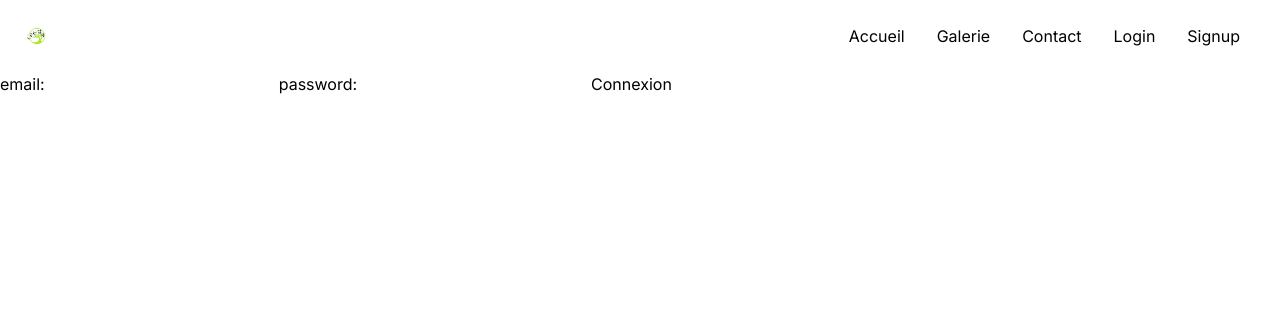
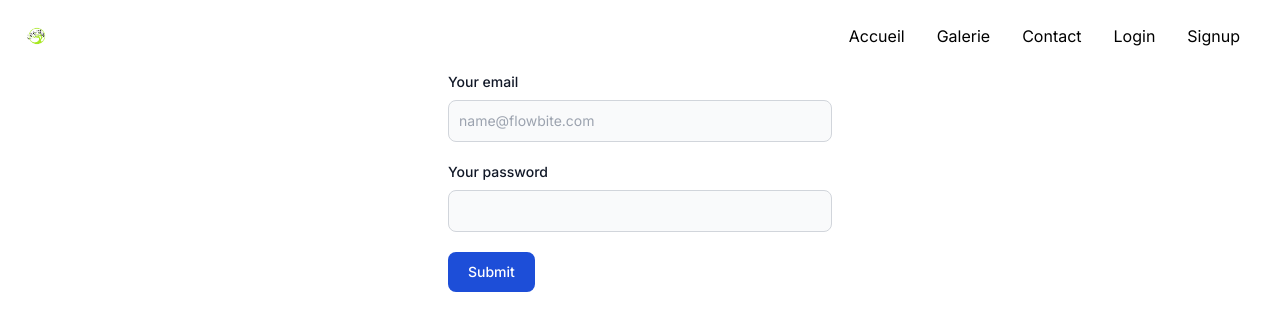
Before and after one commit to MatheoDev404/NextjsExpressApplication, a Next.js app in the folder client/: page /login in a window 1280 px wide. Shown: the top 330 px of the page. Built offline with nearby package versions, Linux system fonts and the light colour scheme.

Commit message:
mise en forme du formulaire
mise en forme css du formulaire d elogin

```diff
--- a/client/app/components/LoginForm/LoginForm.tsx
+++ b/client/app/components/LoginForm/LoginForm.tsx
@@ -3,12 +3,43 @@
 function LoginForm() {
   return (
     <div>
-      <form action="localhost:8080/api/auth/signup" method="post">
-        <label htmlFor="userEmail">email:</label>
-        <input type="text" id="userEmail" name="userEmail" />
-        <label htmlFor="password">password:</label>
-        <input type="password" id="password" name="password" />
-        <button type="submit">Connexion</button>
+      <form className="max-w-sm mx-auto">
+        <div className="mb-5">
+          <label
+            htmlFor="email"
+            className="block mb-2 text-sm font-medium text-gray-900 dark:text-white"
+          >
+            Your email
+          </label>
+          <input
+            type="email"
+            id="email"
+            className="bg-gray-50 border border-gray-300 text-gray-900 text-sm rounded-lg focus:ring-blue-500 focus:border-blue-500 block w-full p-2.5 dark:bg-gray-700 dark:border-gray-600 dark:placeholder-gray-400 dark:text-white dark:focus:ring-blue-500 dark:focus:border-blue-500"
+            placeholder="name@flowbite.com"
+            required
+          />
+        </div>
+        <div className="mb-5">
+          <label
+            htmlFor="password"
+            className="block mb-2 text-sm font-medium text-gray-900 dark:text-white"
+          >
+            Your password
+          </label>
+          <input
+            type="password"
+            id="password"
+            className="bg-gray-50 border border-gray-300 text-gray-900 text-sm rounded-lg focus:ring-blue-500 focus:border-blue-500 block w-full p-2.5 dark:bg-gray-700 dark:border-gray-600 dark:placeholder-gray-400 dark:text-white dark:focus:ring-blue-500 dark:focus:border-blue-500"
+            required
+          />
+        </div>
+
+        <button
+          type="submit"
+          className="text-white bg-blue-700 hover:bg-blue-800 focus:ring-4 focus:outline-none focus:ring-blue-300 font-medium rounded-lg text-sm w-full sm:w-auto px-5 py-2.5 text-center dark:bg-blue-600 dark:hover:bg-blue-700 dark:focus:ring-blue-800"
+        >
+          Submit
+        </button>
       </form>
     </div>
   )
```
